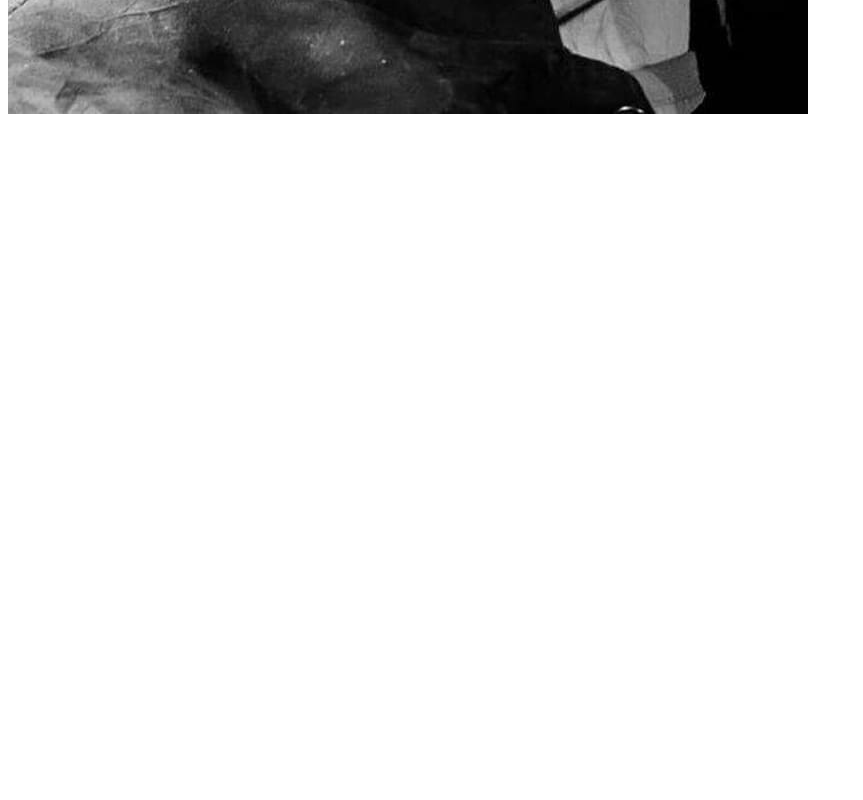
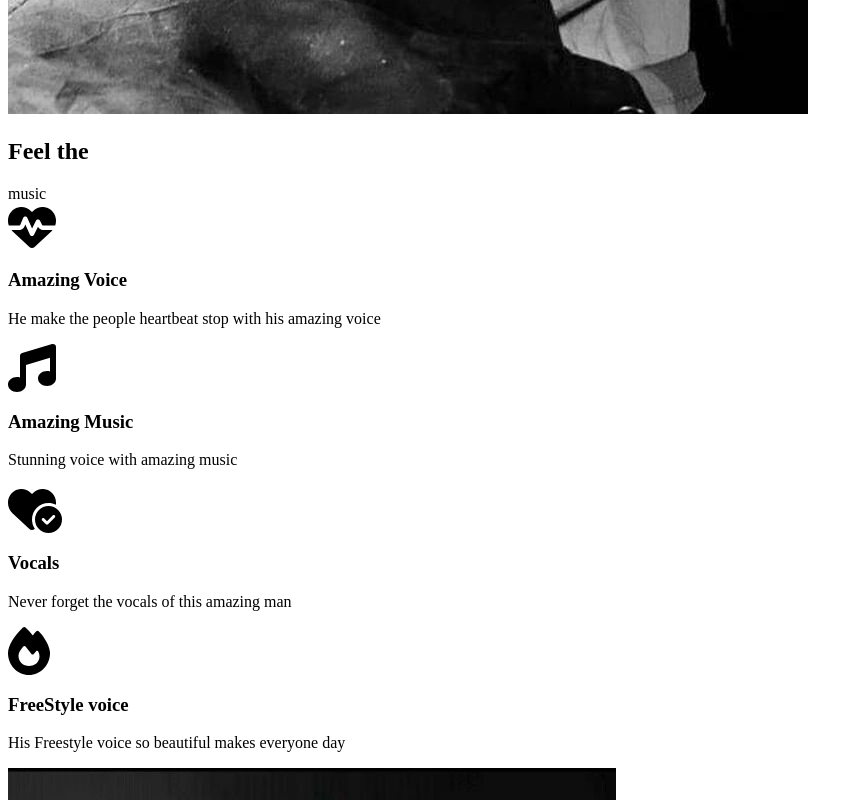
Before and after one commit to nitin-pandita/ArijitSingh, a React (Create React App) app: page / in a window 1280 px wide. Shown: the part 1560-2360 px from the top of the page, without its empty margins (0-863 px from the left). Before the commit the page ends 1686 px from the top, so only its background shows below. Built offline with nearby package versions, Linux system fonts and the light colour scheme.

Commit message:
added services page with font awesome icons

```diff
--- a/package.json
+++ b/package.json
@@ -3,6 +3,9 @@
   "version": "0.1.0",
   "private": true,
   "dependencies": {
+    "@fortawesome/fontawesome-svg-core": "^6.4.0",
+    "@fortawesome/free-solid-svg-icons": "^6.4.0",
+    "@fortawesome/react-fontawesome": "^0.2.0",
     "@testing-library/jest-dom": "^5.17.0",
     "@testing-library/react": "^13.4.0",
     "@testing-library/user-event": "^13.5.0",
--- /dev/null
+++ b/src/components/Services.js
@@ -0,0 +1,49 @@
+import React from 'react'
+import { FontAwesomeIcon } from '@fortawesome/react-fontawesome';
+import services from '../img/services.jpg'
+import { faFire, faHeartCircleCheck, faHeartPulse } from '@fortawesome/free-solid-svg-icons';
+import { faMusic } from '@fortawesome/free-solid-svg-icons';
+const Services = () => {
+    return (
+        <div className='services'>
+            <div className="description">
+                <h2>Feel the</h2> <span>music</span>
+                <div className="cards">
+                    <div className="card">
+                        <div className="icon">
+                            <FontAwesomeIcon icon={faHeartPulse} size='3x' />
+                            <h3>Amazing Voice</h3>
+                        </div>
+                        <p>He make the people heartbeat stop with his amazing voice</p>
+                    </div>
+                    <div className="card">
+                        <div className="icon">
+                            <FontAwesomeIcon icon={faMusic} size='3x' />
+                            <h3>Amazing Music</h3>
+                        </div>
+                        <p>Stunning voice with amazing music</p>
+                    </div>
+                    <div className="card">
+                        <div className="icon">
+                            <FontAwesomeIcon icon={faHeartCircleCheck} size='3x' />
+                            <h3>Vocals</h3>
+                        </div>
+                        <p>Never forget the vocals of this amazing man</p>
+                    </div>
+                    <div className="card">
+                        <div className="icon">
+                            <FontAwesomeIcon icon={faFire} size='3x' />
+                            <h3>FreeStyle voice</h3>
+                        </div>
+                        <p>His Freestyle voice so beautiful makes everyone day</p>
+                    </div>
+                </div>
+                <div className="image">
+                    <img src={services} alt="" />
+                </div>
+            </div>
+        </div>
+    )
+}
+
+export default Services;
--- a/src/pages/AboutUs.js
+++ b/src/pages/AboutUs.js
@@ -1,11 +1,15 @@
 import React from 'react'
 import AboutSection from '../components/AboutSection'
+import Services from '../components/Services'
 
 
 // ? using this page folder for each page to make it more maintained
 const AboutUs = () => {
     return (
-        <AboutSection />
+        <>
+            <AboutSection />
+            <Services />
+        </>
     )
 }
 
```
Also changed, not shown: src/img/services.jpg (added), 1 other file (tests, documents, lock files or other folders).
